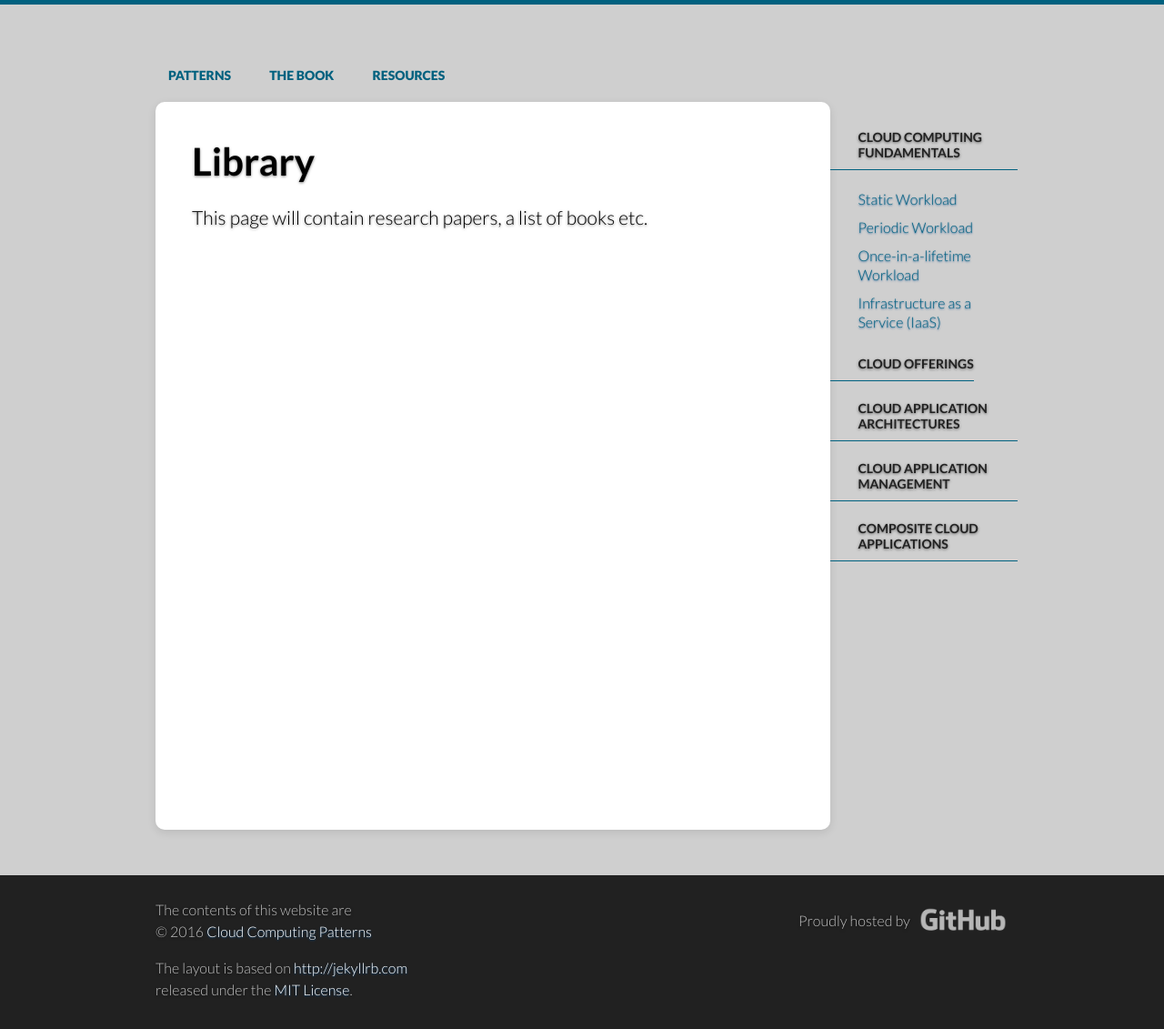
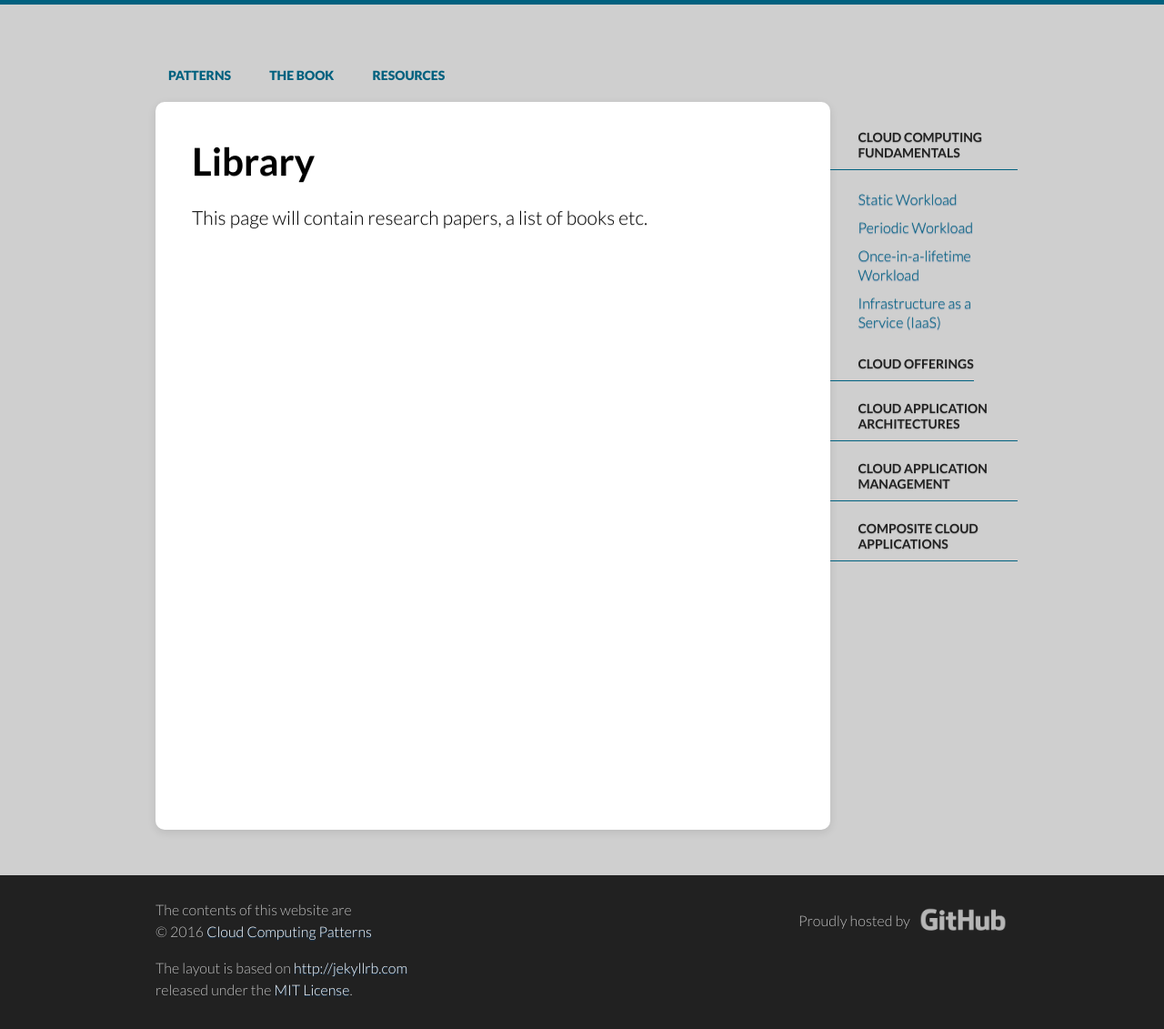
Before and after one commit to cloudcomputingpatterns/cloudcomputingpatterns.github.io, a Jekyll site: the page built from library.md, in a window 1280 px wide. Shown: the whole page at 91% size. Built offline with Jekyll 4.4.1, drawn with Linux system fonts in a browser that asks for light colours.

Commit message:
Improved rendering of text and links by adjusting text shadows.

```diff
--- a/_sass/_style.scss
+++ b/_sass/_style.scss
@@ -12,7 +12,7 @@ body {
   background-color: #CFCFCF;
   border-top: 5px solid #00617F;
   @include box-shadow(inset 0 3px 30px rgba(0,0,0,.3));
-  text-shadow: 0 1px 3px rgba(0,0,0,.5);
+  text-shadow: 0 1px 1px rgba(0,0,0,.2);
   -webkit-font-feature-settings: "kern" 1;
   -moz-font-feature-settings: "kern" 1;
   -o-font-feature-settings: "kern" 1;
@@ -690,7 +690,7 @@ h1, h2, h3, h4, h5, h6 { margin: 0; }
 a {
   color: #00617F;
   text-decoration: none;
-  text-shadow: 0 1px 2px rgba(0, 76, 144, 0.8);
+  text-shadow: 0 1px 1px rgba(0, 76, 144, 0.7);
   @include transition(all .25s);
 
   &:hover { color: #0099FF; }
```
